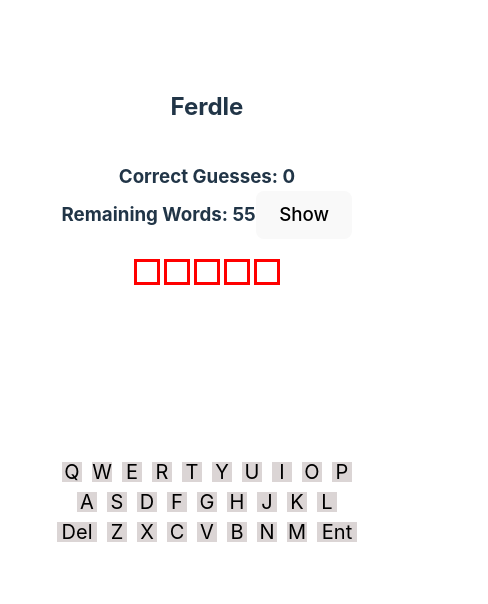
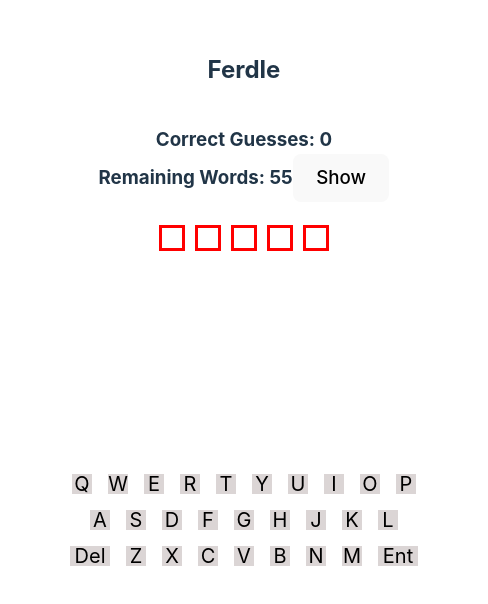
Before and after one commit to Takodakko/ferdle, a React (Vite) app: page / in a window 390 px wide. Shown: the part 116-720 px from the top of the page, 488 px wide, since content can reach past the window. Built offline with nearby package versions, Linux system fonts and the light colour scheme.

Commit message:
adjusted size for small screens

```diff
--- a/src/App.css
+++ b/src/App.css
@@ -67,7 +67,7 @@
 
 @media screen and (max-width: 59rem) {
   .keyboard {
-    margin: 20px;
+    margin: 30px;
     display: flex;
     flex-direction: column;
     align-items: center;
@@ -122,7 +122,7 @@
     width: 40px;
     border: solid;
     border-color: white;
-    margin: 2px;
+    margin: 5px;
     color: black;
     font-size: 20px;
     display: flex;
@@ -132,22 +132,11 @@
   }
 }
 
-@media screen and (min-width: 60rem) {
-  .hidden-input {
-    background-color: inherit;
-    border: none;
-    opacity: 0%;
-    height: 1px;
-  }
-}
-
-@media screen and (max-width: 59rem) {
-  .hidden-input {
-    background-color: inherit;
-    border: none;
-    opacity: 0%;
-    height: 1px;
-  }
+.hidden-input {
+  background-color: inherit;
+  border: none;
+  opacity: 0%;
+  height: 1px;
 }
 
 .hidden-input:focus,
--- a/src/components/Square.css
+++ b/src/components/Square.css
@@ -19,7 +19,7 @@
       width: 20px;
       border: solid;
       border-color: white;
-      margin: 2px;
+      margin: 5px;
       color: black;
       font-size: 20px;
       display: flex;
```
